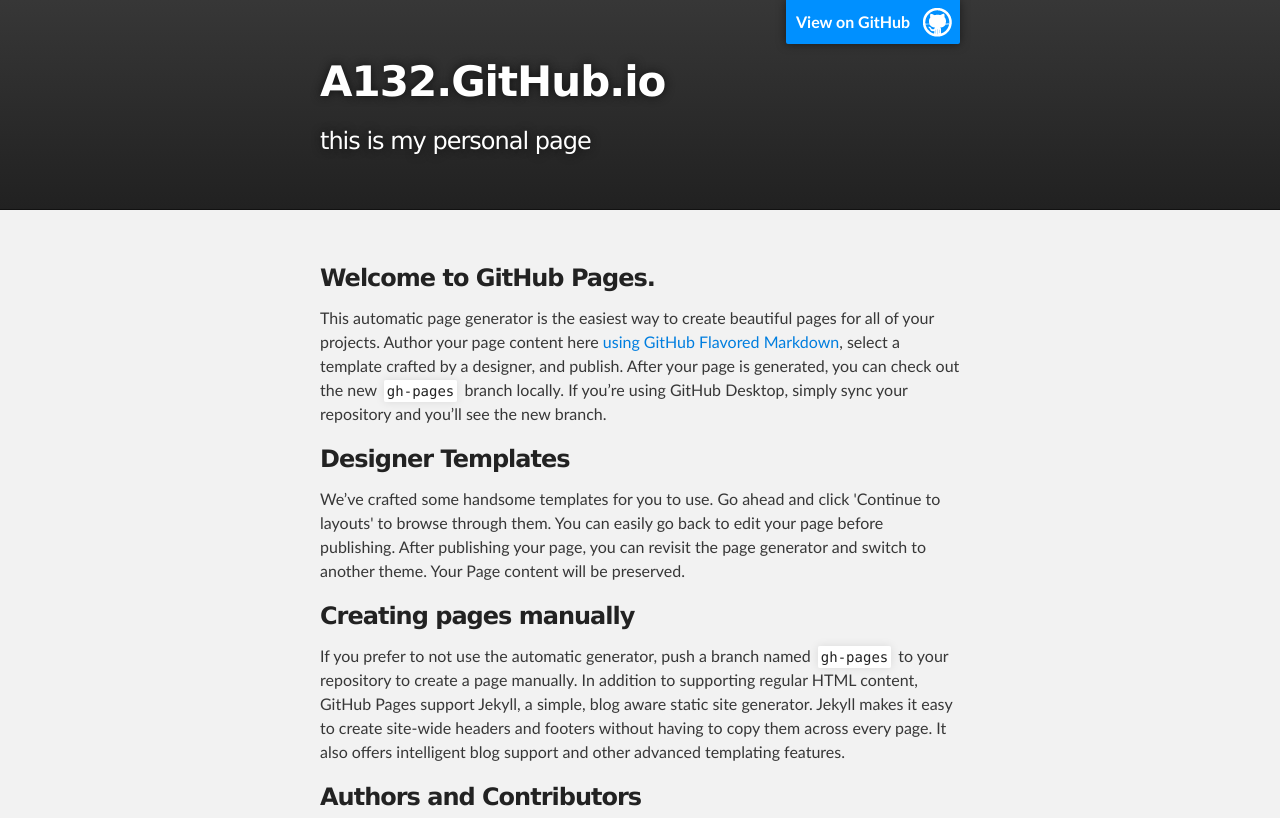
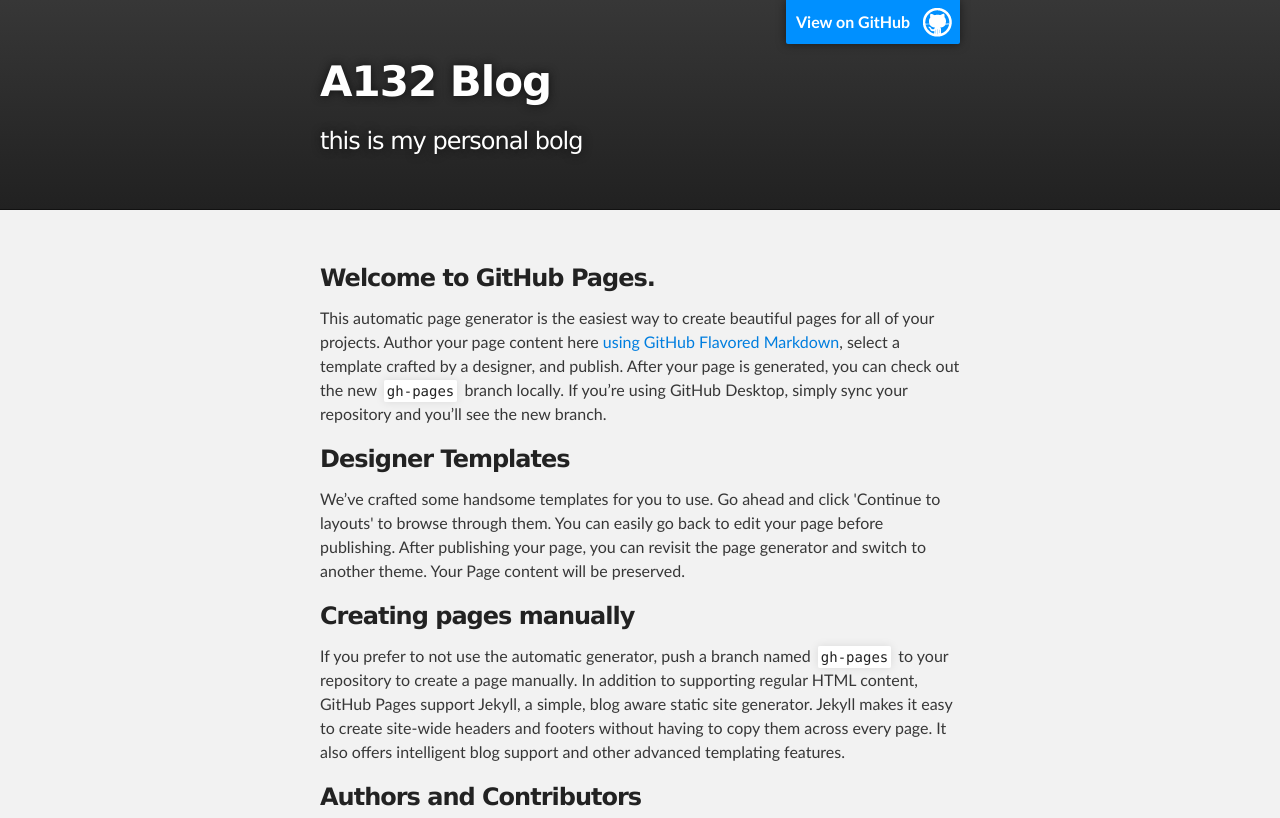
Before and after one commit to a132/a132.github.io, a plain HTML site: page index.html in a window 1280 px wide. Shown: the top 818 px of the page. Drawn offline with Linux system fonts and the light colour scheme.

Commit message:
forget to git add the modified file

```diff
--- a/index.html
+++ b/index.html
@@ -8,7 +8,7 @@
 
     <link rel="stylesheet" type="text/css" media="screen" href="stylesheets/stylesheet.css">
 
-    <title>A132.GitHub.io</title>
+    <title>A132 Blog</title>
   </head>
 
   <body>
@@ -18,8 +18,8 @@
         <header class="inner">
           <a id="forkme_banner" href="https://github.com/a132">View on GitHub</a>
 
-          <h1 id="project_title">A132.GitHub.io</h1>
-          <h2 id="project_tagline">this is my personal page</h2>
+          <h1 id="project_title">A132 Blog</h1>
+          <h2 id="project_tagline">this is my personal bolg</h2>
 
         </header>
     </div>
```
